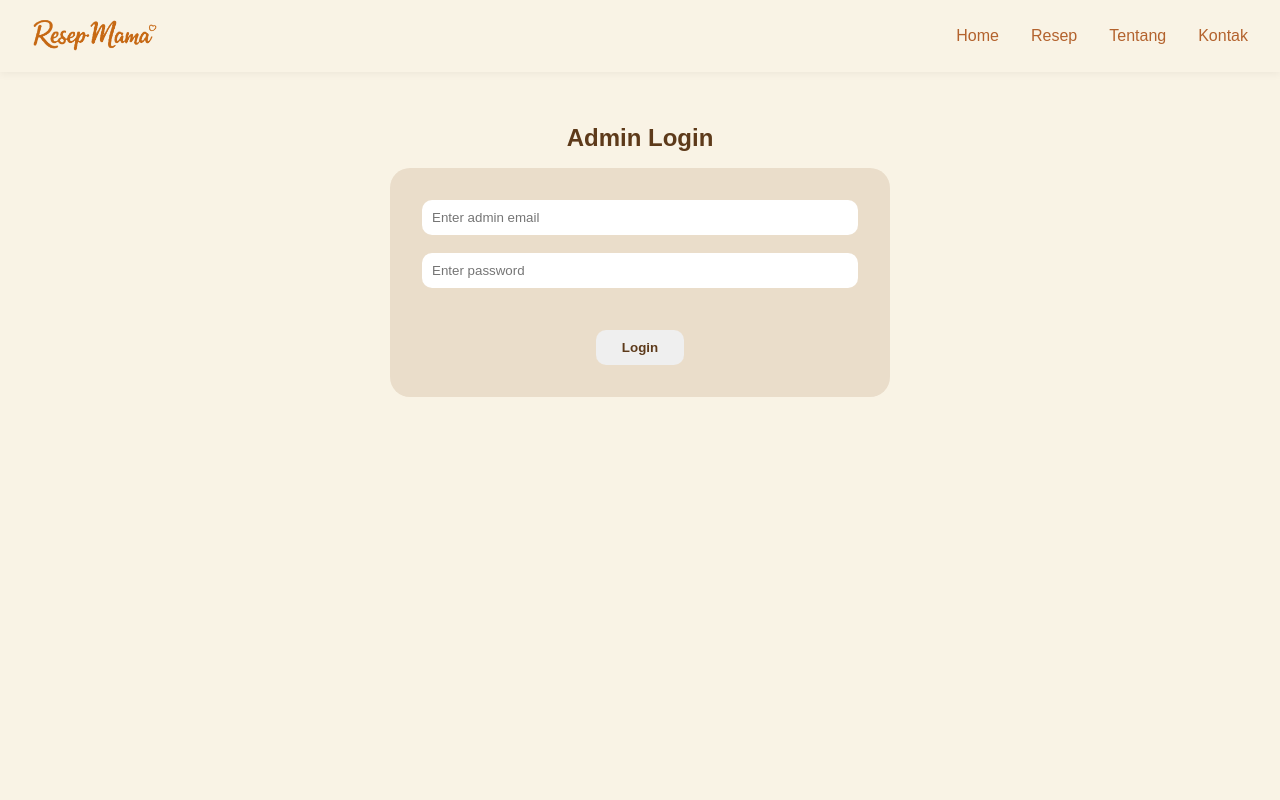
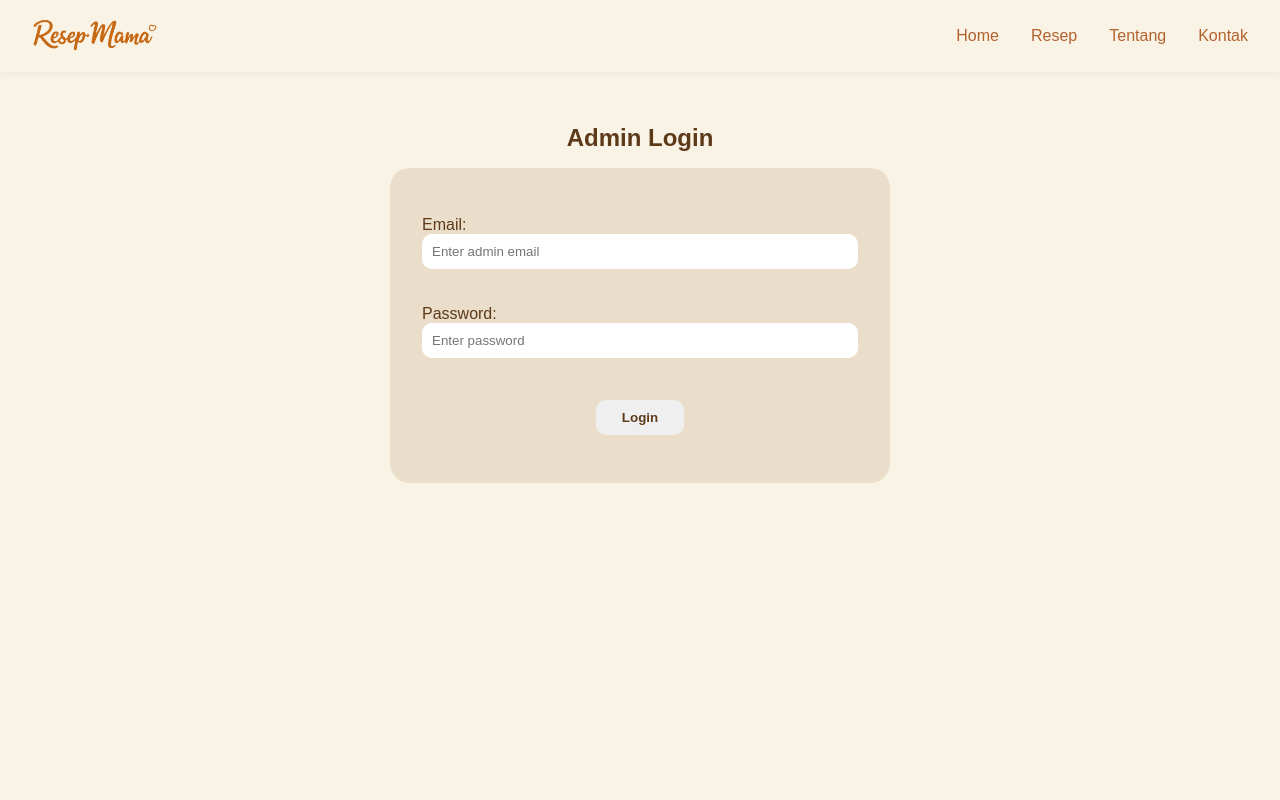
Before and after one commit to victor-isMe/resep-mama-website-react, a React (Vite) app: page /admin/login in a window 1280 px wide. Shown: the top 800 px of the page. Built offline with nearby package versions, Linux system fonts and the light colour scheme.

Commit message:
Menambahkan fitur add button di edit resep dan merapikan login admin page

```diff
--- a/src/index.css
+++ b/src/index.css
@@ -404,11 +404,15 @@ main {
 }
 .login-page form {
   margin: 0 auto;
-  padding: 32px;
+  padding: 48px 32px;
   background-color: #eaddca;
   border-radius: 20px;
   min-width: 300px;
   max-width: 500px;
+}
+.login-page form label {
+  display: block;
+  text-align: left;
 }
 
 /* Dashboard Admin Style */
--- a/src/pages/admin/EditRecipe.jsx
+++ b/src/pages/admin/EditRecipe.jsx
@@ -16,6 +16,14 @@ function EditRecipe() {
     const [steps, setSteps] = useState([])
     const [imageUrl, setImageUrl] = useState("")
     const [isPublished, setIsPublished] = useState(false)
+
+    const handleAddIngredients = () => {
+        setIngredients([...ingredients, ""])
+    }
+
+    const handleAddSteps = () => {
+        setSteps([...steps, ""])
+    }
 
     useEffect(() => {
         fetchRecipe()
@@ -113,6 +121,7 @@ function EditRecipe() {
                             type="text"
                             key={index}
                             value={item}
+                            placeholder={`Bahan ${index+1}`}
                             onChange={(e) => {
                                 const newItems = [...ingredients]
                                 newItems[index] = e.target.value
@@ -120,6 +129,9 @@ function EditRecipe() {
                             }}
                         />
                     ))}
+                    <button type="button" onClick={handleAddIngredients}>
+                        + Tambah Bahan
+                    </button>
                     <br /><br />
 
                     <h3>Langkah-langkah</h3>
@@ -127,6 +139,7 @@ function EditRecipe() {
                         <textarea
                             key={index}
                             value={step}
+                            placeholder={`Langkah ${index+1}`}
                             onChange={(e) => {
                                 const newSteps = [...steps]
                                 newSteps[index] = e.target.value
@@ -134,6 +147,9 @@ function EditRecipe() {
                             }}
                         />
                     ))}
+                    <button type="button" onClick={handleAddSteps}>
+                        + Tambah Langkah
+                    </button>
                     <br /><br />
 
                     <h3>URL Gambar</h3>
--- a/src/pages/admin/Login.jsx
+++ b/src/pages/admin/Login.jsx
@@ -24,6 +24,8 @@ function Login() {
             <h2>Admin Login</h2>
 
             <form onSubmit={handleLogin}>
+
+                <label>Email:</label>
                 <input
                     type="email"
                     placeholder="Enter admin email"
@@ -31,8 +33,9 @@ function Login() {
                     onChange={(e) => setEmail(e.target.value)}
                 />
 
-                <br /><br />
+                <br /><br /><br />
 
+                <label>Password:</label>
                 <input
                     type="password"
                     placeholder="Enter password"
```
